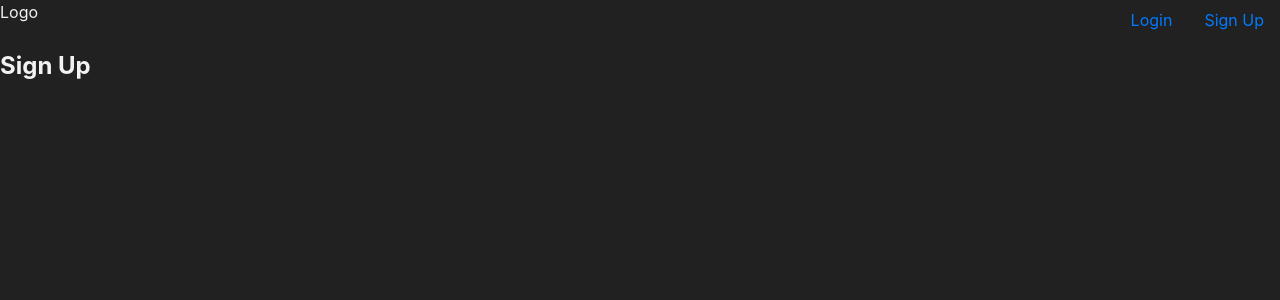
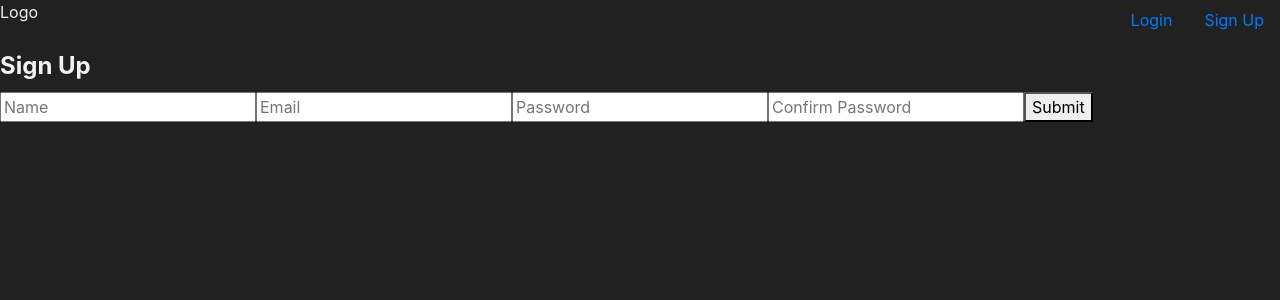
Before and after one commit to mthom26/face-recognition-client, a React (Create React App) app: page /signup in a window 1280 px wide. Shown: the top 300 px of the page. Built offline with nearby package versions, Linux system fonts and the light colour scheme.

Commit message:
Add SignUp form

```diff
--- a/src/components/SignUp/SignUp.js
+++ b/src/components/SignUp/SignUp.js
@@ -1,11 +1,87 @@
-import React from 'react';
+import React, { Component } from 'react';
 
-const SignUp = () => {
-  return (
-    <div>
-      <h2>Sign Up</h2>
-    </div>
-  );
+const initialFormData = {
+  name: '',
+  email: '',
+  password: '',
+  confirmPassword: ''
 };
 
+class SignUp extends Component {
+  constructor(props) {
+    super(props);
+
+    this.state = {
+      formData: initialFormData,
+      formSuccess: false,
+      formFailure: false,
+      loading: false
+    };
+  }
+
+  onUpdateState = event => {
+    const { target } = event;
+    this.setState({
+      formData: {
+        ...this.state.formData,
+        [target.name]: target.value
+      }
+    });
+  };
+
+  onSubmit = async event => {
+    event.preventDefault();
+    console.log(this.state.formData);
+  };
+
+  render() {
+    const { name, email, password, confirmPassword } = this.state.formData;
+
+    return (
+      <div>
+        <h2>Sign Up</h2>
+        <form>
+          <input
+            onChange={this.onUpdateState}
+            value={name}
+            placeholder="Name"
+            type="text"
+            name="name"
+            id="name"
+          />
+
+          <input
+            onChange={this.onUpdateState}
+            value={email}
+            placeholder="Email"
+            type="text"
+            name="email"
+            id="email"
+          />
+
+          <input
+            onChange={this.onUpdateState}
+            value={password}
+            placeholder="Password"
+            type="password"
+            name="password"
+            id="password"
+          />
+
+          <input
+            onChange={this.onUpdateState}
+            value={confirmPassword}
+            placeholder="Confirm Password"
+            type="password"
+            name="confirmPassword"
+            id="confirmPassword"
+          />
+
+          <button onClick={this.onSubmit}>Submit</button>
+        </form>
+      </div>
+    );
+  }
+}
+
 export default SignUp;
```
Also changed, not shown: src/components/SignUp/SignUp.module.css (added).
